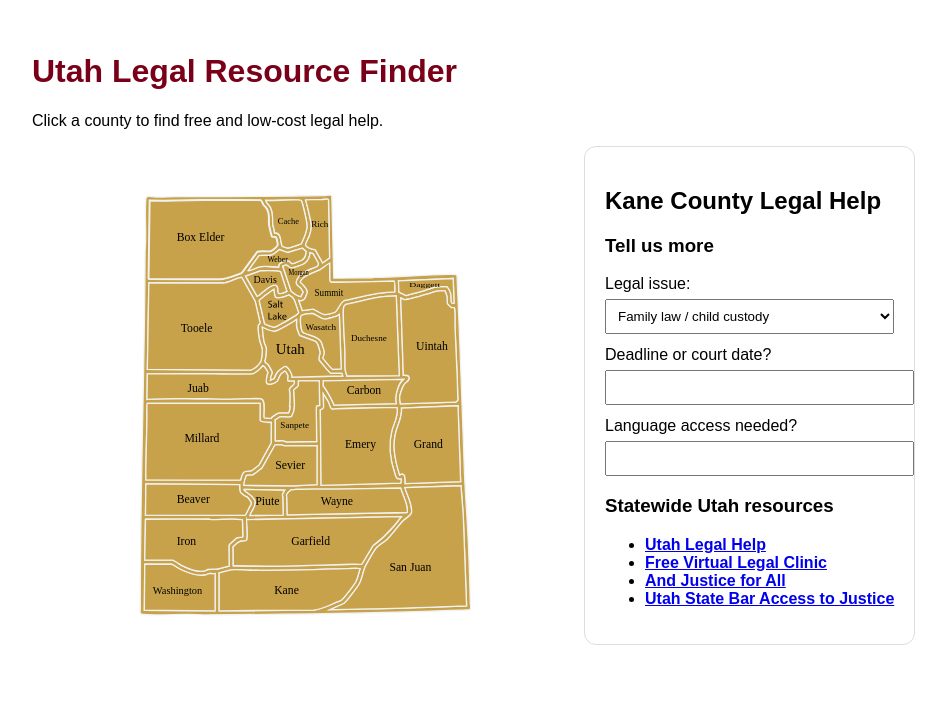
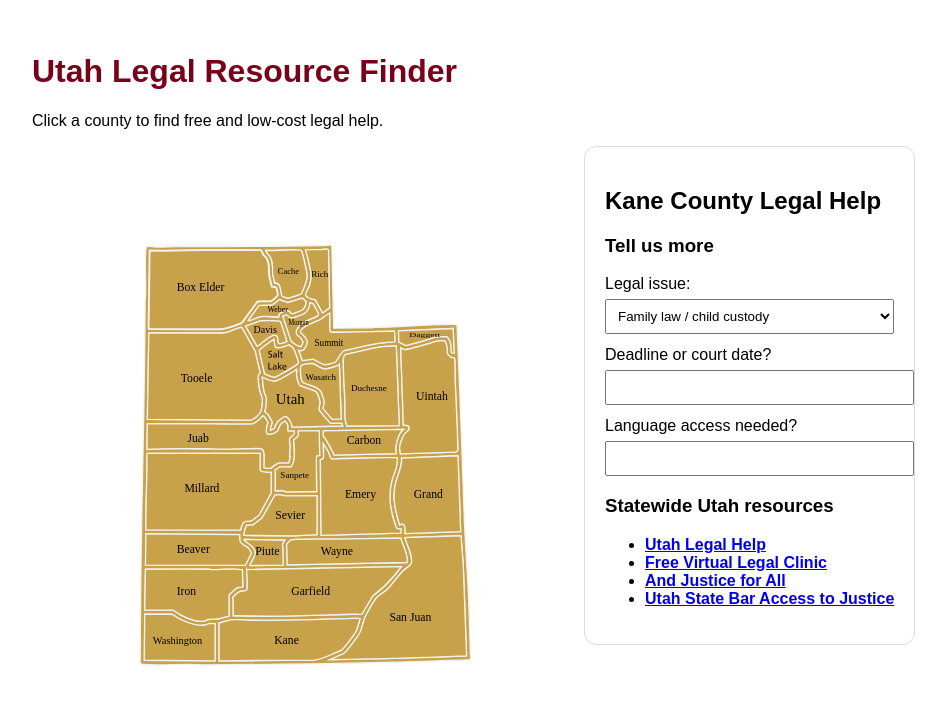
Before and after one commit to USBWebsite/utah-legal-resource-map, a Next.js app: page / in a window 1280 px wide. Shown: the top 704 px of the page, without its empty margins (0-946 px from the left). Built offline with nearby package versions, Linux system fonts and the light colour scheme.

Commit message:
Update page.js

```diff
--- a/app/page.js
+++ b/app/page.js
@@ -35,11 +35,15 @@ export default function Page() {
       <p>Click a county to find free and low-cost legal help.</p>
 
       <div style={{ display: "flex", gap: 32, alignItems: "flex-start", flexWrap: "wrap" }}>
-        <div
-          dangerouslySetInnerHTML={{
-            __html: `<object type="image/svg+xml" data="/utah-map.svg" style="width:520px;max-width:100%;"></object>`,
-          }}
-        />
+        <iframe
+  src="/utah-map.svg"
+  style={{
+    width: 520,
+    maxWidth: "100%",
+    height: 620,
+    border: "none",
+  }}
+/>
 
         <section style={{ maxWidth: 520, border: "1px solid #ddd", padding: 20, borderRadius: 12 }}>
           <h2>{county} County Legal Help</h2>
```
